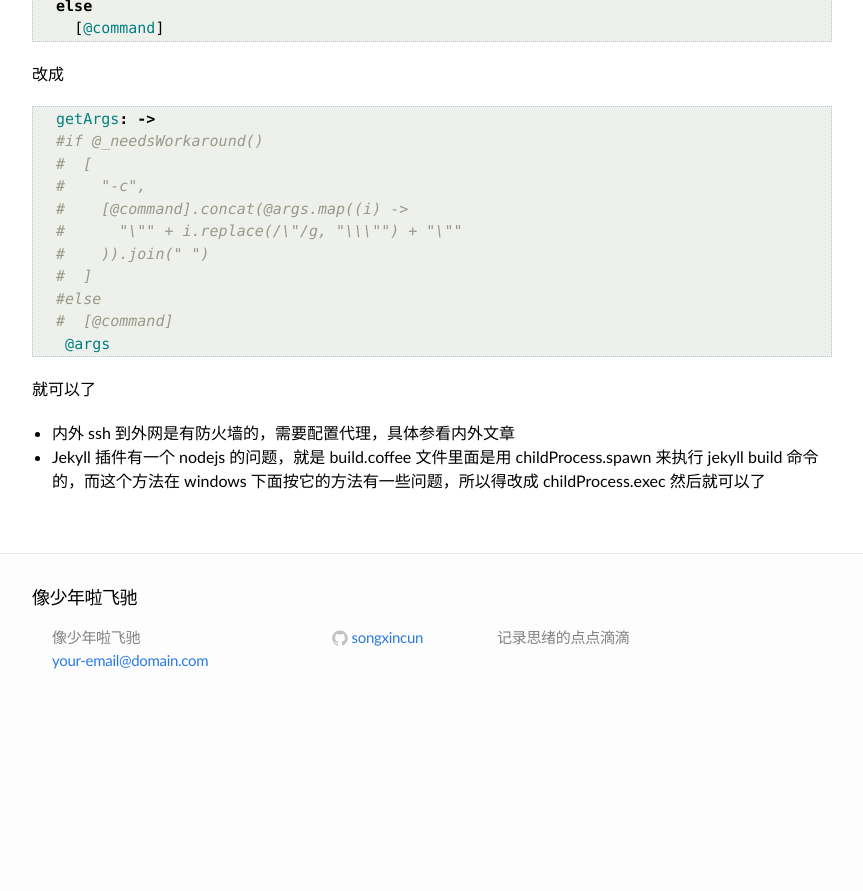
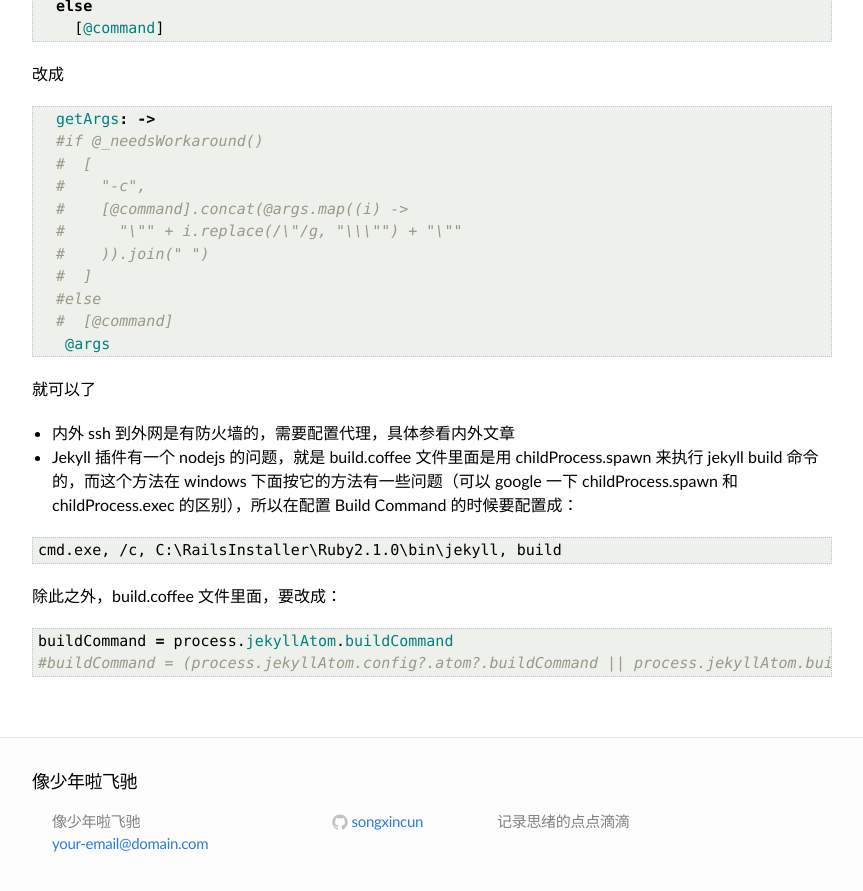
Before and after one commit to songxincun/songxincun.github.io, a Jekyll site: the page built from _posts/technology/atom/2016-09-09-write-jekyll-with-atom.md, in a window 1280 px wide and 900 px high, scrolled down 1362 px. Shown: the top 891 px of the window, without its empty margins (208-1071 px from the left). Built offline with Jekyll 4.4.1, drawn with Linux system fonts in a browser that asks for light colours; comment, search, counter and statistics services are not loaded; before the commit the page ends 2078 px from its top, so only the background shows below that.

Commit message:
Updated 2016-09-09-write-jekyll-with-atom.md.

````diff
--- a/_posts/technology/atom/2016-09-09-write-jekyll-with-atom.md
+++ b/_posts/technology/atom/2016-09-09-write-jekyll-with-atom.md
@@ -69,7 +69,17 @@ categories:
 就可以了
 
 - 内外 ssh 到外网是有防火墙的，需要配置代理，具体参看内外文章
-- Jekyll 插件有一个 nodejs 的问题，就是 build.coffee 文件里面是用 childProcess.spawn 来执行 jekyll build 命令的，而这个方法在 windows 下面按它的方法有一些问题，所以得改成 childProcess.exec 然后就可以了
+- Jekyll 插件有一个 nodejs 的问题，就是 build.coffee 文件里面是用 childProcess.spawn 来执行 jekyll build 命令的，而这个方法在 windows 下面按它的方法有一些问题（可以 google 一下 childProcess.spawn 和 childProcess.exec 的区别），所以在配置 Build Command 的时候要配置成：
+
+```
+cmd.exe, /c, C:\RailsInstaller\Ruby2.1.0\bin\jekyll, build
+```
+除此之外，build.coffee 文件里面，要改成：
+
+``` coffee
+buildCommand = process.jekyllAtom.buildCommand
+#buildCommand = (process.jekyllAtom.config?.atom?.buildCommand || process.jekyllAtom.buildCommand)
+```
 
 
 
````
